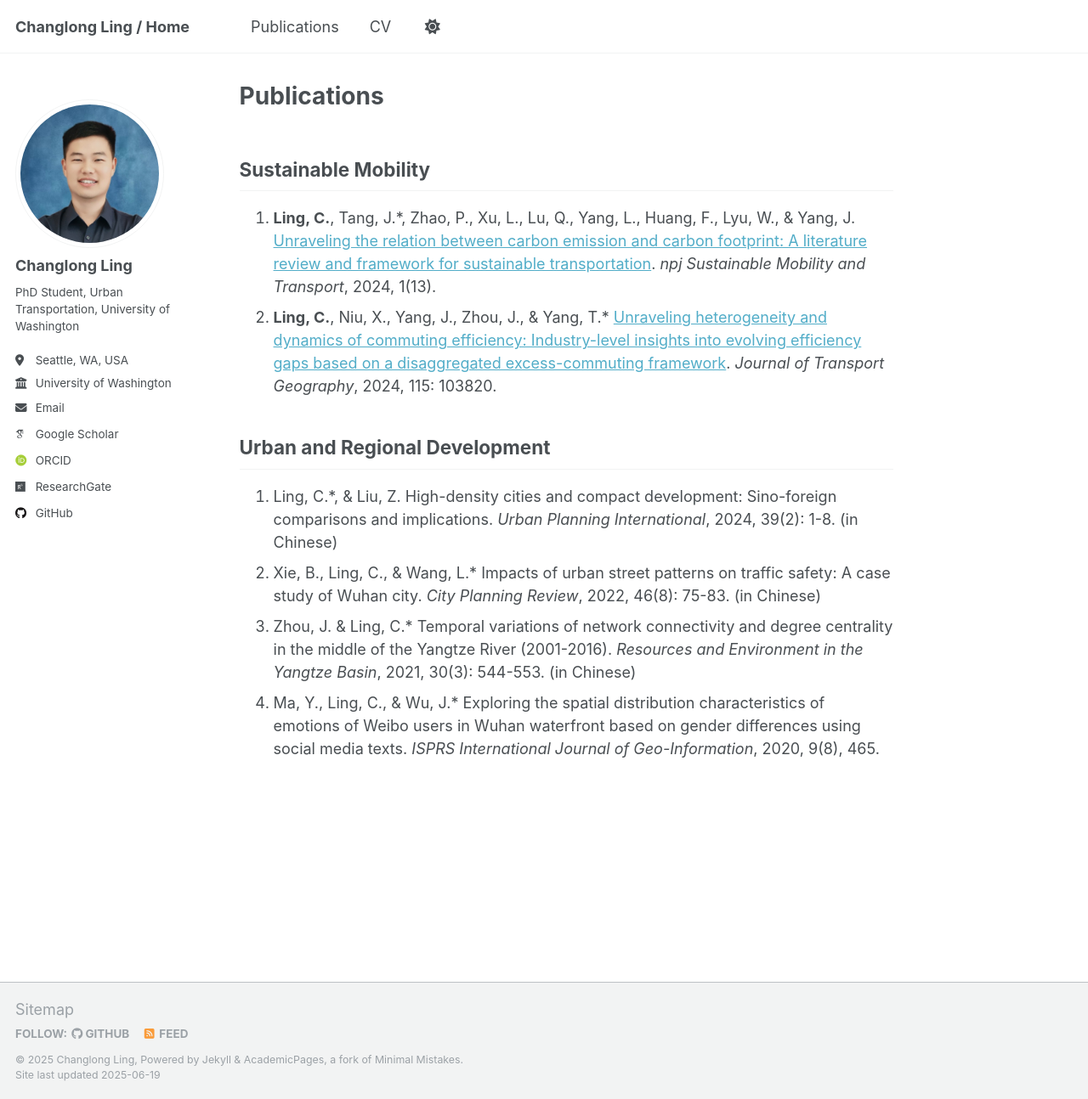
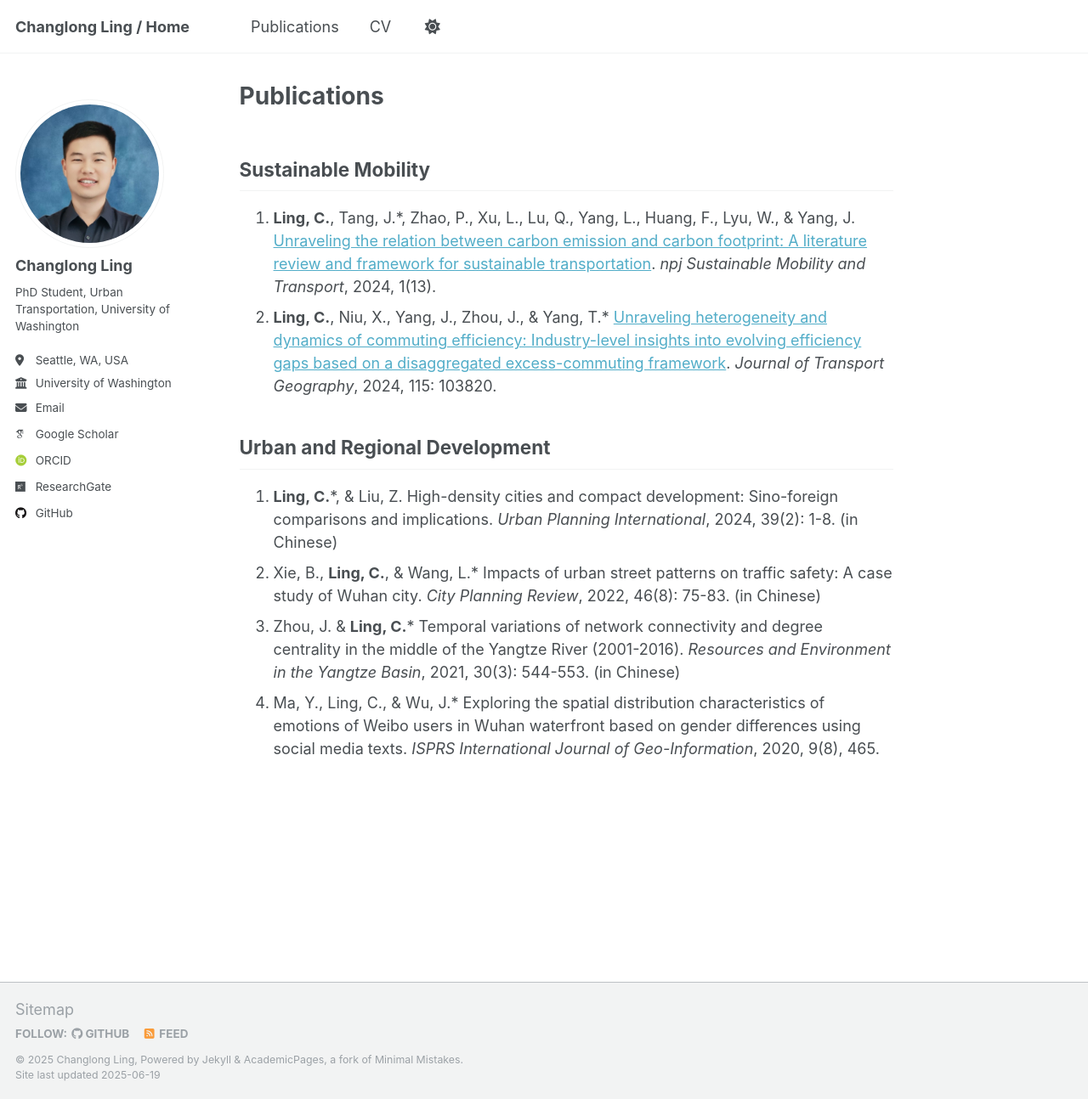
Before and after one commit to ChanglongLing/changlongling.github.io, a Jekyll site: the page built from _pages/publications.md, in a window 1280 px wide and 1294 px high. Shown: the whole window at 85% size. Built offline with Jekyll 4.4.1, drawn with Linux system fonts in a browser that asks for light colours; some web fonts are replaced.

```diff
--- a/_pages/publications.md
+++ b/_pages/publications.md
@@ -10,7 +10,7 @@ Sustainable Mobility
 
 Urban and Regional Development
 -----
-1.	Ling, C.*, & Liu, Z. High-density cities and compact development: Sino-foreign comparisons and implications. _Urban Planning International_, 2024, 39(2): 1-8. (in Chinese)
-2.	Xie, B., Ling, C., & Wang, L.* Impacts of urban street patterns on traffic safety: A case study of Wuhan city. _City Planning Review_, 2022, 46(8): 75-83. (in Chinese)
-3.	Zhou, J. & Ling, C.* Temporal variations of network connectivity and degree centrality in the middle of the Yangtze River (2001-2016). _Resources and Environment in the Yangtze Basin_, 2021, 30(3): 544-553. (in Chinese)
+1.	**Ling, C.***, & Liu, Z. High-density cities and compact development: Sino-foreign comparisons and implications. _Urban Planning International_, 2024, 39(2): 1-8. (in Chinese)
+2.	Xie, B., **Ling, C.**, & Wang, L.* Impacts of urban street patterns on traffic safety: A case study of Wuhan city. _City Planning Review_, 2022, 46(8): 75-83. (in Chinese)
+3.	Zhou, J. & **Ling, C.*** Temporal variations of network connectivity and degree centrality in the middle of the Yangtze River (2001-2016). _Resources and Environment in the Yangtze Basin_, 2021, 30(3): 544-553. (in Chinese)
 4.	Ma, Y., Ling, C., & Wu, J.* Exploring the spatial distribution characteristics of emotions of Weibo users in Wuhan waterfront based on gender differences using social media texts. _ISPRS International Journal of Geo-Information_, 2020, 9(8), 465.
```
